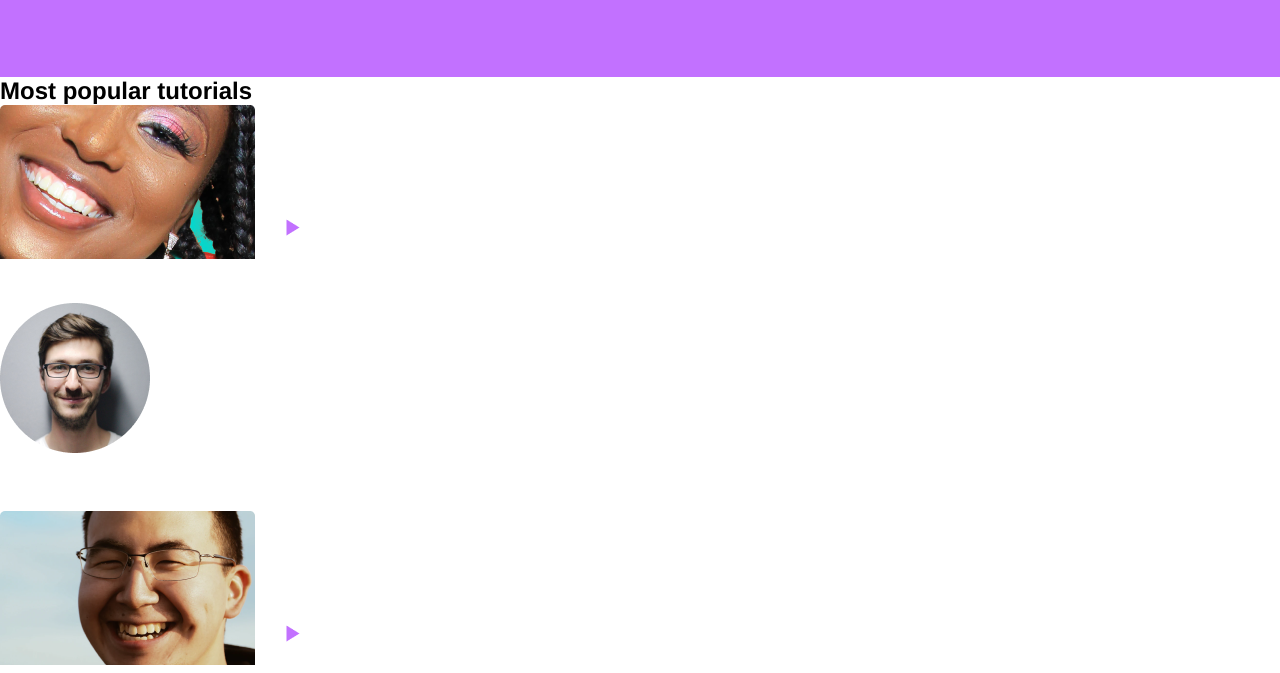
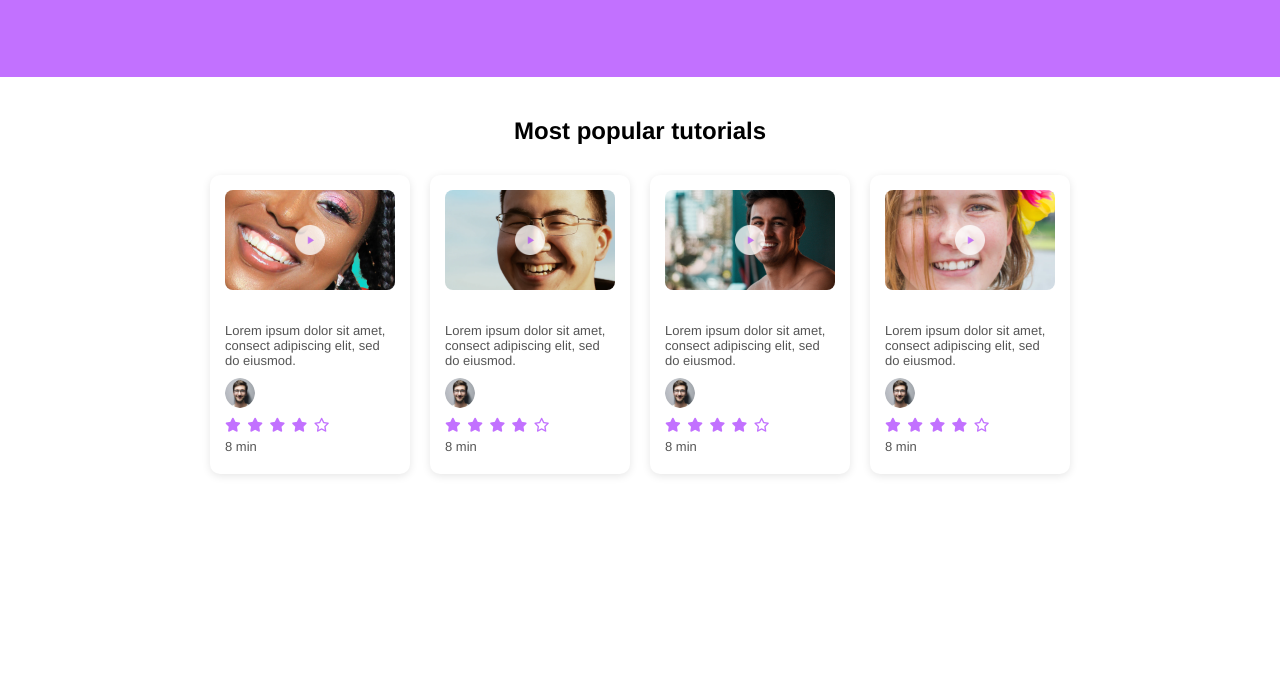
Before and after one commit to BlessedUfuoma/alx_html_css, a plain HTML site: page css_advanced/index.html in a window 1280 px wide. Shown: the part 1227-1900 px from the top of the page. Drawn offline with Linux system fonts and the light colour scheme.

Commit message:
style video list

```diff
--- a/css_advanced/styles.css
+++ b/css_advanced/styles.css
@@ -161,3 +161,94 @@ main > section:nth-of-type(2) p {
   opacity: 0.9;
   text-transform: capitalize;
 }
+
+.popular-tutorials {
+  padding: 40px 20px;
+  text-align: center;
+}
+
+.popular-tutorials h2 {
+  margin-bottom: 30px;
+  font-size: 24px;
+}
+
+.tutorial-cards-wrapper {
+  display: flex;
+  justify-content: center;
+  gap: 20px;
+  flex-wrap: wrap;
+}
+
+.tutorial-card {
+  background-color: #fff;
+  width: 200px;
+  border-radius: 10px;
+  padding: 15px;
+  text-align: left;
+  box-shadow: 0 2px 8px rgba(0, 0, 0, 0.1);
+}
+
+.thumbnail {
+  position: relative;
+  width: 100%;
+  height: 100px;
+  overflow: hidden;
+  border-radius: 8px;
+}
+
+.thumbnail img:first-child {
+  width: 100%;
+  height: 100%;
+  object-fit: cover;
+  display: block;
+}
+
+.play-icon {
+  position: absolute;
+  top: 50%;
+  left: 50%;
+  width: 30px;
+  height: 30px;
+  transform: translate(-50%, -50%);
+  pointer-events: none;
+  opacity: 0.9;
+}
+
+.tutorial-card h3 {
+  margin: 10px 0 5px;
+  font-size: 16px;
+}
+
+.tutorial-card p {
+  font-size: 13px;
+  color: #555;
+  margin: 5px 0;
+}
+
+.tutor-info {
+  display: flex;
+  align-items: center;
+  margin-top: 10px;
+  gap: 8px;
+}
+
+.tutor-info img {
+  width: 30px;
+  height: 30px;
+  border-radius: 50%;
+}
+
+.tutor-info h4 {
+  font-size: 13px;
+  margin: 0;
+}
+
+.rating {
+  color: #c271ff;
+  margin-top: 8px;
+}
+
+.rating i {
+  font-size: 14px;
+  margin-right: 2px;
+}
```
